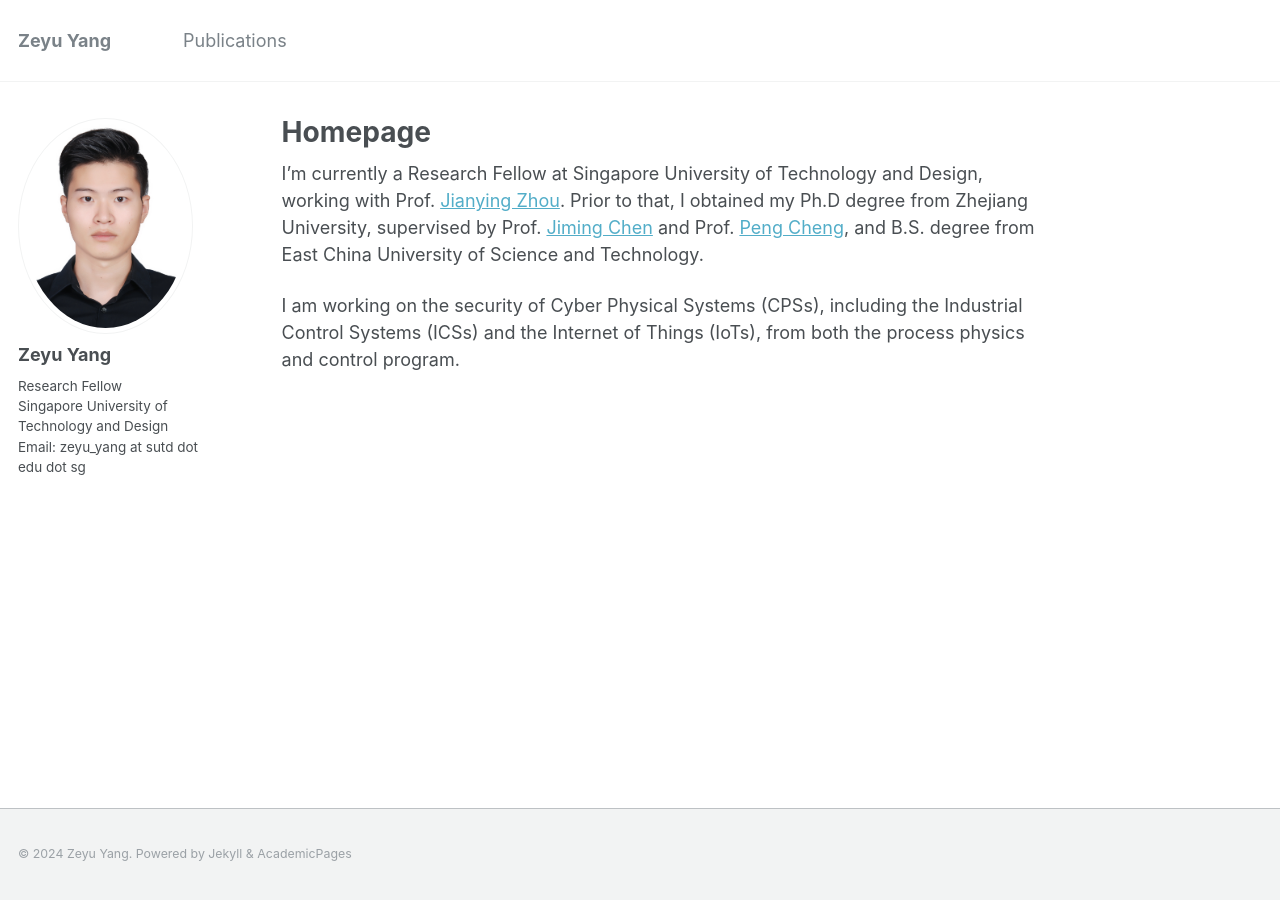
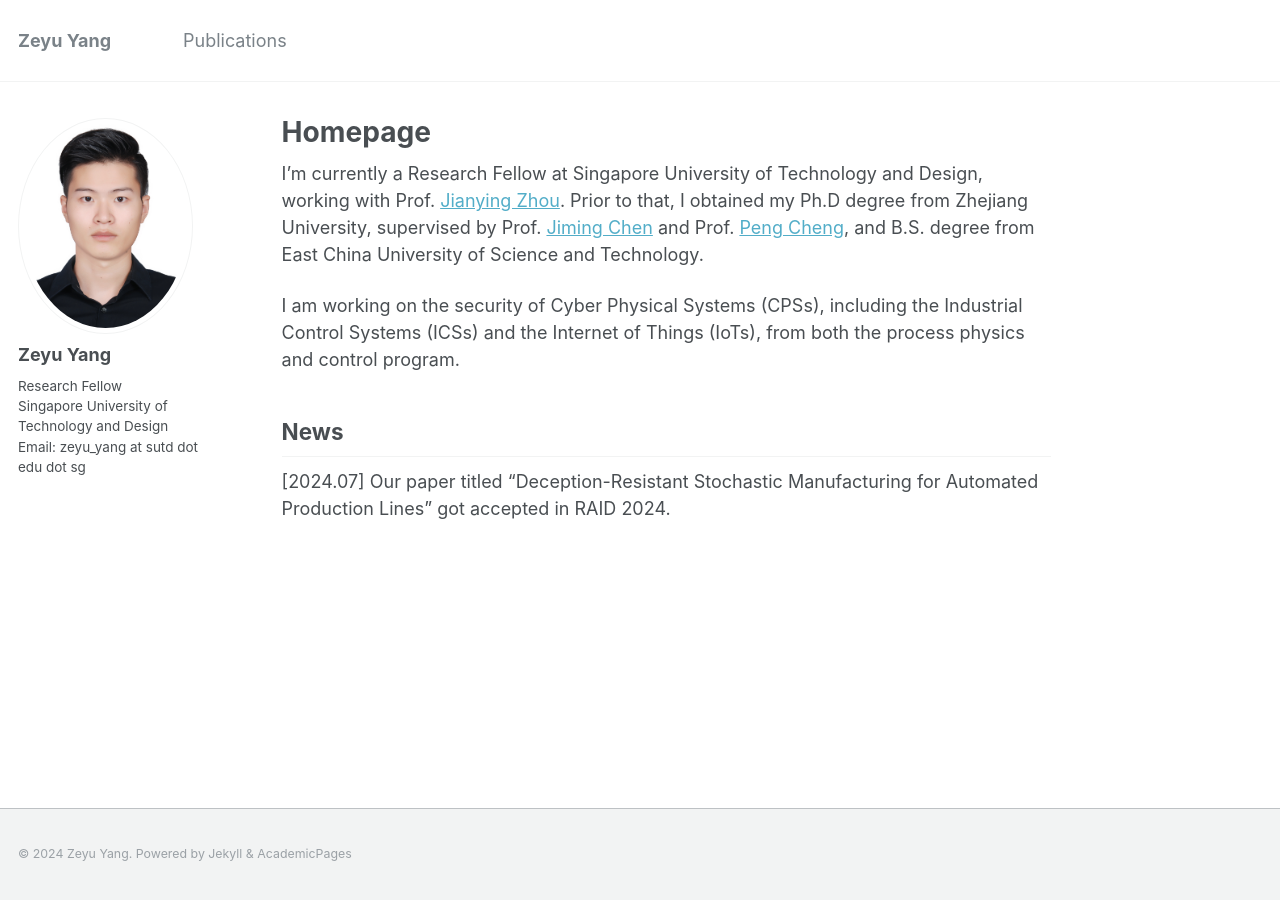
Before and after one commit to zeyuid/zeyuid.github.io, a Jekyll site: the page built from _pages/about.md, in a window 1280 px wide. Built offline with Jekyll 4.4.1, drawn with Linux system fonts in a browser that asks for light colours.

Commit message:
add file

```diff
--- a/_pages/about.md
+++ b/_pages/about.md
@@ -20,3 +20,7 @@ I am working on the security of Cyber Physical Systems (CPSs), including the Ind
 ======
 CPS Security;\\
 State Estimation in Control System -->
+
+## News
+
+[2024.07] Our paper titled "Deception-Resistant Stochastic Manufacturing for Automated Production Lines" got accepted in RAID 2024.
```
Also changed, not shown: _pages/publications.md (+2 -3 lines).
